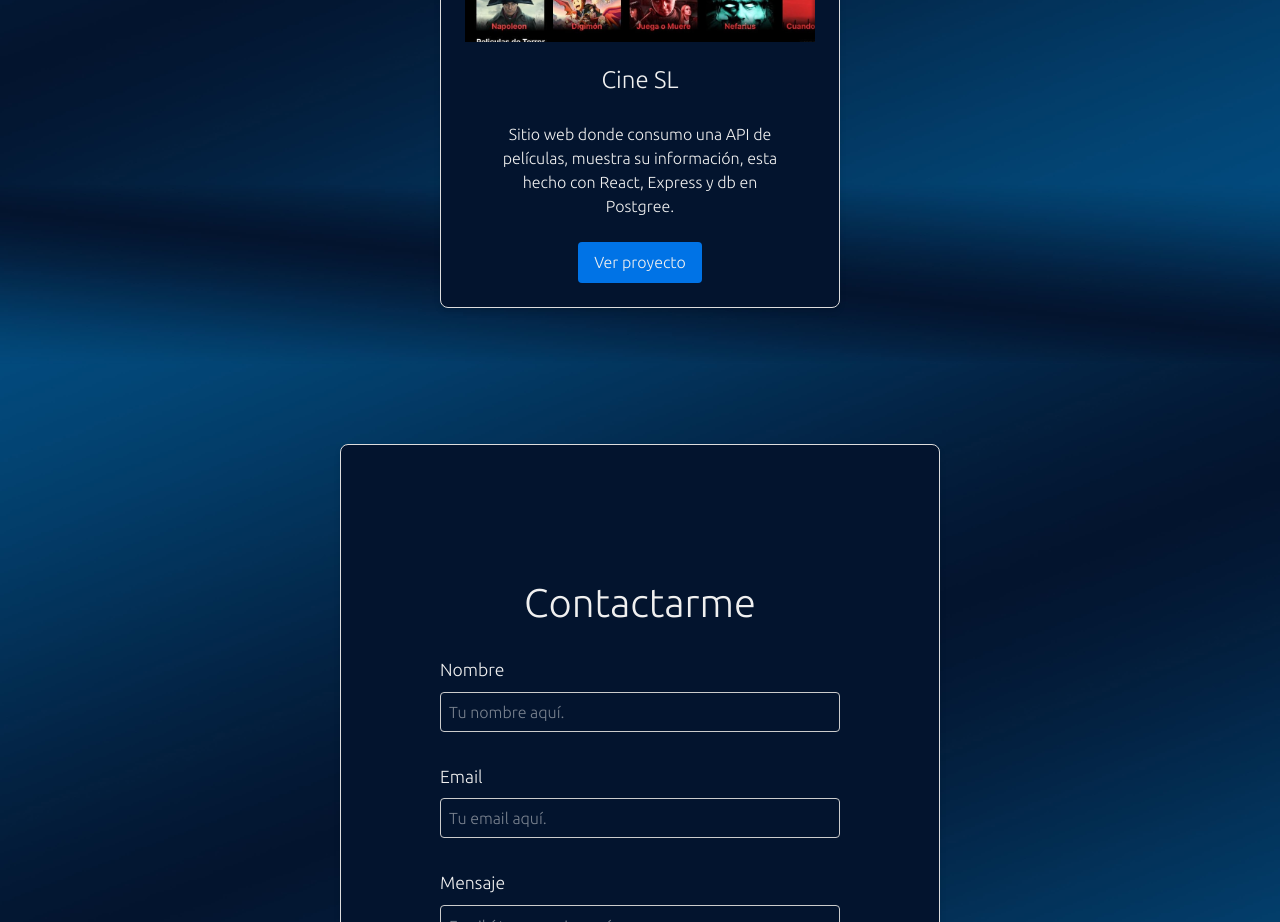
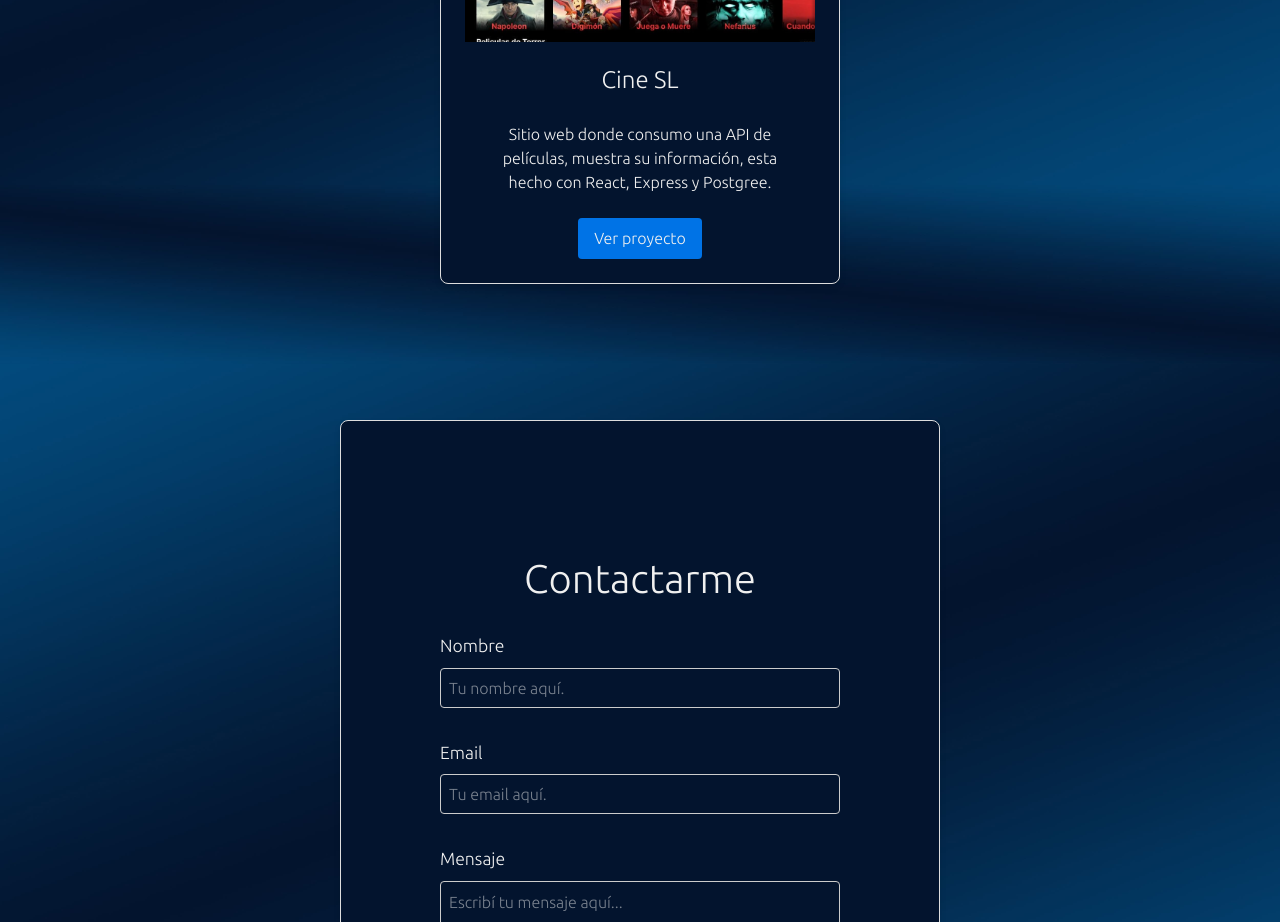
Before and after one commit to MiguelLuceroSL/portfolio, a React (Vite) app: page / in a window 1280 px wide. Shown: the part 3220-4142 px from the top of the page. Built offline with nearby package versions, Linux system fonts and the light colour scheme; a web font is replaced by a local one.

Commit message:
cambio en text cine sl desc

```diff
--- a/src/sections/Projects/Projects.jsx
+++ b/src/sections/Projects/Projects.jsx
@@ -18,7 +18,7 @@ const projects = [
     {
         title: 'Cine SL',
         image: '/static/images/cine.jpg',
-        description: 'Sitio web donde consumo una API de películas, muestra su información, esta hecho con React, Express y db en Postgree.',
+        description: 'Sitio web donde consumo una API de películas, muestra su información, esta hecho con React, Express y  Postgree.',
         link: 'https://github.com/pedrocjs1/backend-cinesl',
     },
 ];
```
